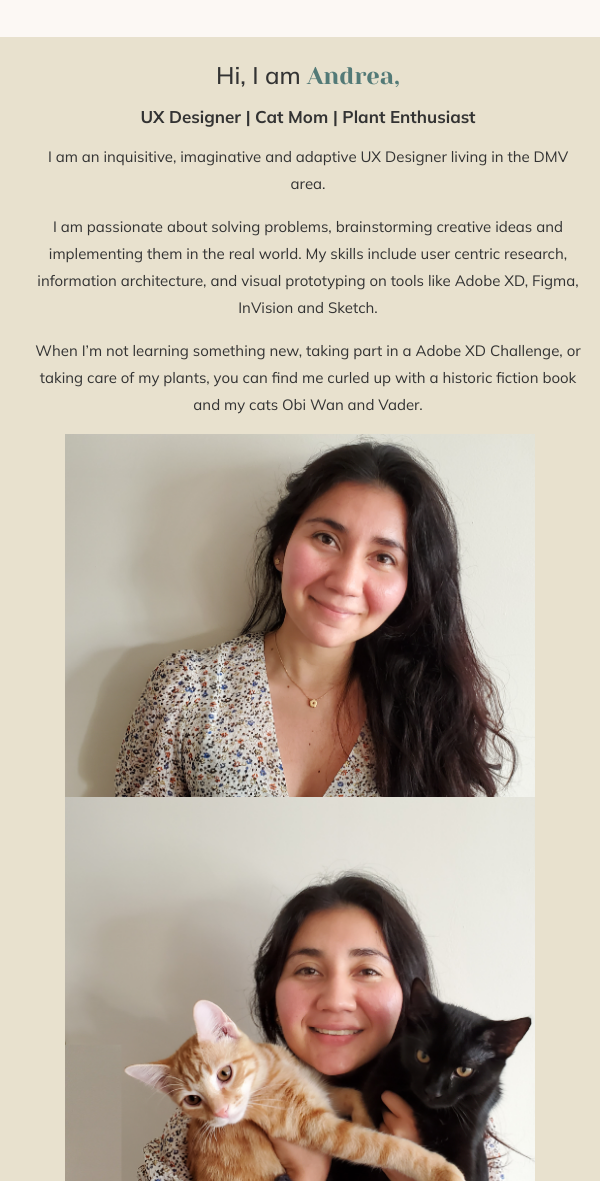
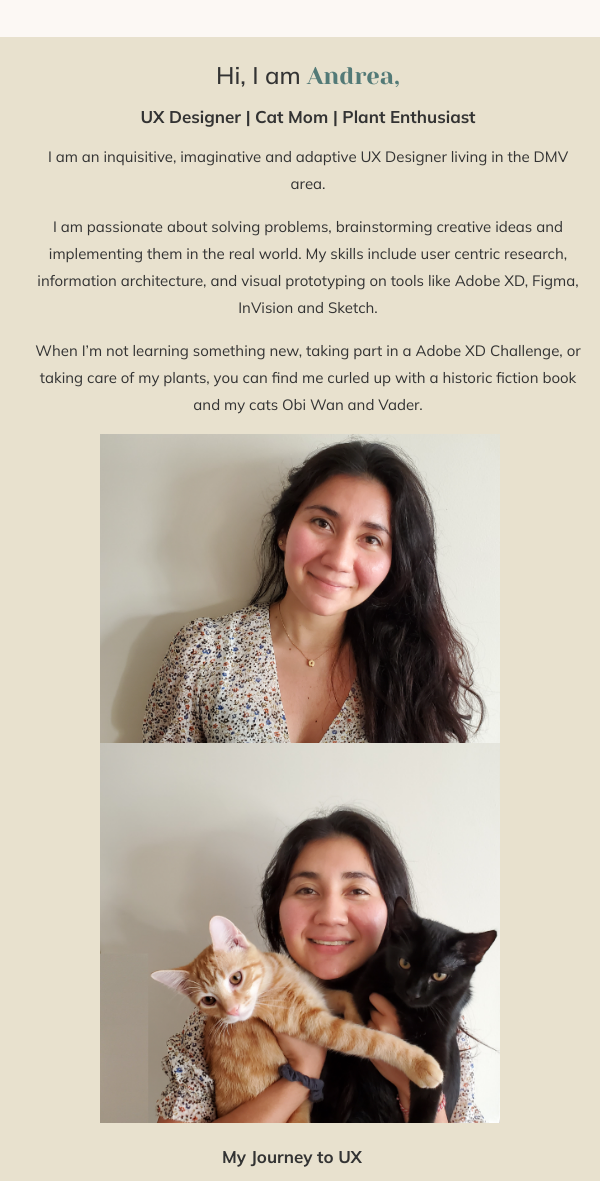
Before and after one commit to andreaperez24/UXUI-Porfolio, a plain HTML site: page about.html in a window 600 px wide. Shown: the part 97-1278 px from the top of the page. Drawn offline with nearby package versions, Linux system fonts and the light colour scheme.

Commit message:
updated small devices queries for about page

```diff
--- a/CSS/about.css
+++ b/CSS/about.css
@@ -221,7 +221,7 @@ body {
 }
 
 .about-picture{
-    width: 470px;
+    width: 400px;
 
   }
 
@@ -231,7 +231,7 @@ body {
 }
 
   .cats{
-    width: 470px;
+    width: 400px;
 }
 
 .section2-text h2{
@@ -306,7 +306,7 @@ font-size: 15px;
 }
 
 .about-picture{
-    width: 470px;
+    width: 400px;
 
   }
 
@@ -316,7 +316,7 @@ font-size: 15px;
 }
 
   .cats{
-    width: 470px;
+    width: 400px;
 }
 
 .section2-text h2{
```
